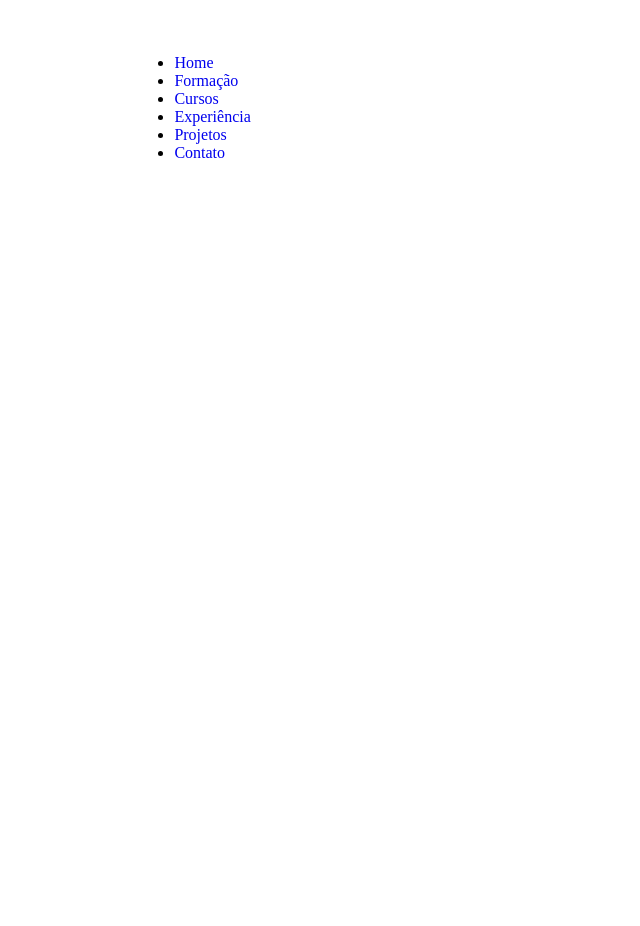
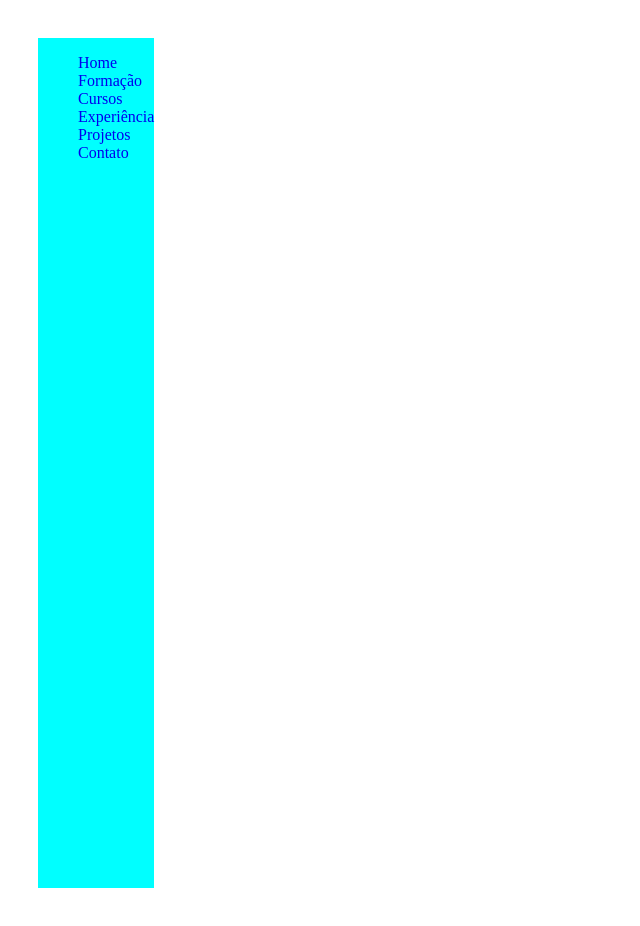
Before and after one commit to 0Ryab/HTML-CSS, a plain HTML site: page Meu-Portifolio/index.html in a window 1280 px wide. Shown: the whole page, without its empty margins (0-640 px from the left). Before the commit the page ends 800 px from the top, so only its background shows below. Drawn offline with Linux system fonts and the light colour scheme.

Commit message:
navbar complete

```diff
--- a/Meu-Portifolio/style.css
+++ b/Meu-Portifolio/style.css
@@ -1,10 +1,19 @@
 header {
   display: flex;
-  justify-content: space-between;
-  align-items: center;
-  padding: 30px 10%;
+
+  padding: 30px;
 }
 
 .nav__links a {
   text-decoration: none;
 }
+
+ul {
+  list-style: none;
+}
+
+nav {
+  background-color: aqua;
+  height: 850px;
+  display: flex;
+}
```
